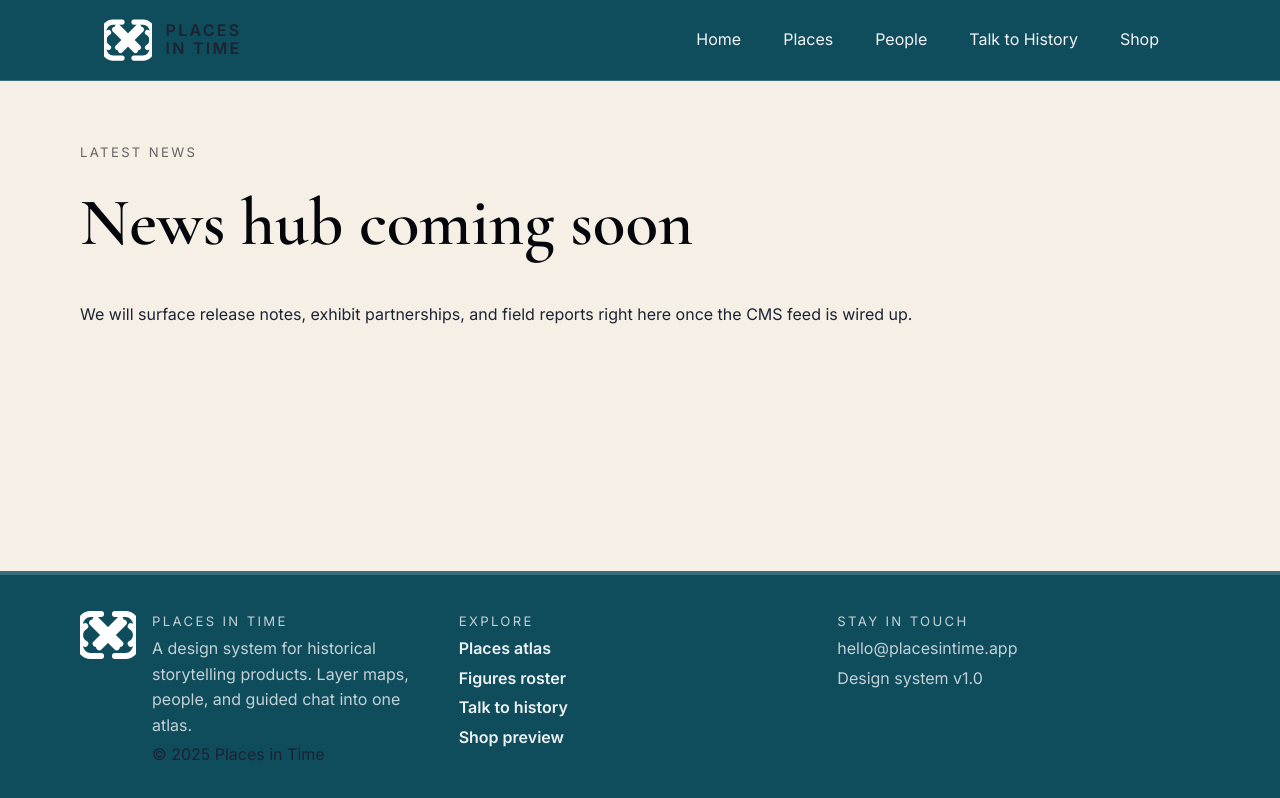
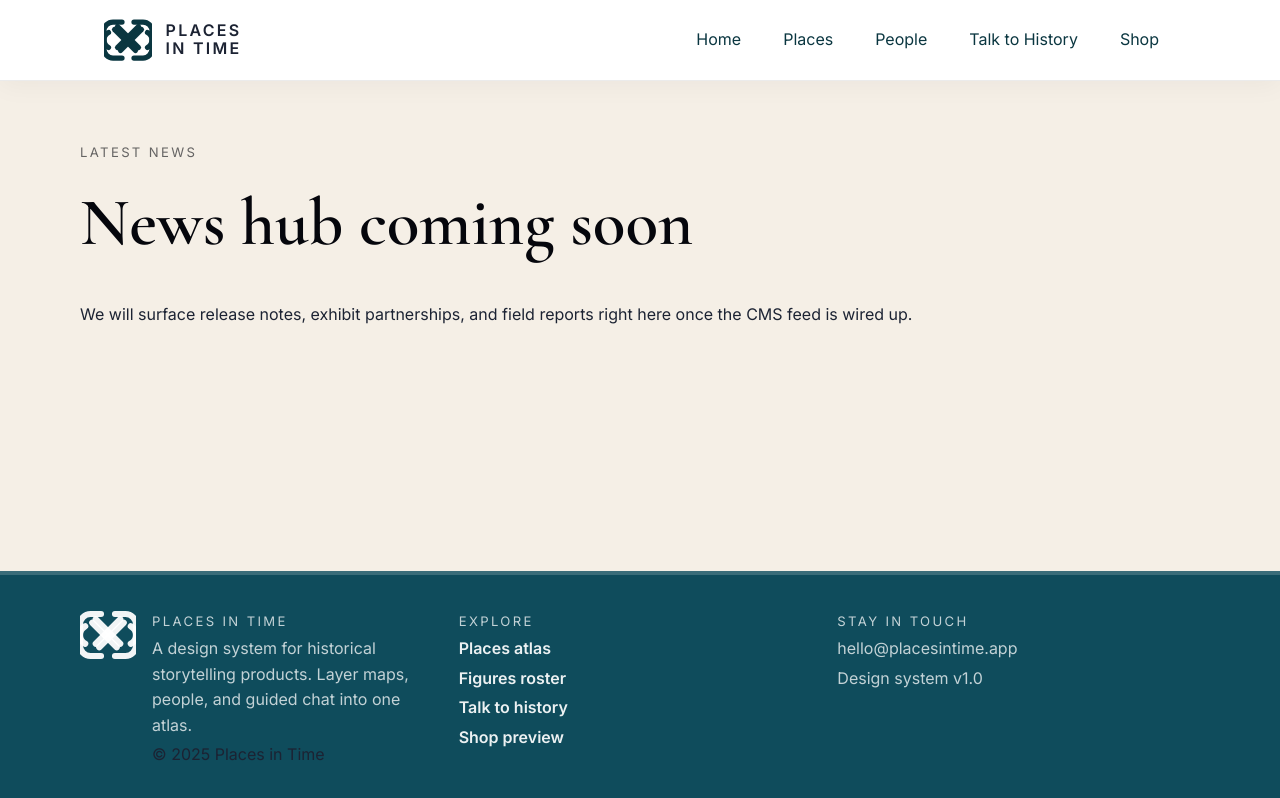
Before and after one commit to Alx-B75/places_in_time_site, a React (Vite) app: page /news in a window 1280 px wide. Built offline with nearby package versions, Linux system fonts and the light colour scheme; no server answers.

Commit message:
feat: update favicon and LogoMark component for improved branding and accessibility; enhance site header styles

```diff
--- a/src/components/LogoMark.jsx
+++ b/src/components/LogoMark.jsx
@@ -5,7 +5,8 @@ const LogoMark = ({ tone = 'teal', size = 48, className = '', hideTitle = false
     light: '#ffffff',
   }
 
-  const strokeColor = toneMap[tone] ?? toneMap.teal
+  const toneKey = tone ?? 'teal'
+  const strokeColor = toneMap[toneKey] ?? toneKey
   const titleId = hideTitle ? undefined : 'places-in-time-logo'
 
   return (
--- a/src/layout/AppLayout.jsx
+++ b/src/layout/AppLayout.jsx
@@ -17,7 +17,7 @@ const AppLayout = ({ children }) => {
       <header className="site-header">
         <div className="content-container header-inner">
           <NavLink to="/" className="brand" aria-label="Places in Time home">
-            <LogoMark tone="light" size={48} className="brand-mark" />
+            <LogoMark tone="currentColor" size={48} className="brand-mark" />
             <span className="brand-text">
               <span className="brand-line">Places</span>
               <span className="brand-line">in Time</span>
@@ -44,7 +44,7 @@ const AppLayout = ({ children }) => {
       <footer className="site-footer">
         <div className="content-container footer-grid">
           <div className="footer-brand">
-            <LogoMark tone="light" size={56} className="brand-mark" />
+            <LogoMark tone="currentColor" size={56} className="brand-mark" />
             <div>
               <p className="eyebrow">Places in Time</p>
               <p>
--- a/src/styles/global.css
+++ b/src/styles/global.css
@@ -147,9 +147,10 @@ span {
 }
 
 .site-header {
-  background: var(--pit-teal);
-  color: #f4f5f7;
-  border-bottom: 1px solid rgba(255, 255, 255, 0.18);
+  background: #ffffff;
+  color: var(--pit-teal-strong);
+  border-bottom: 1px solid rgba(5, 6, 12, 0.08);
+  box-shadow: 0 6px 24px rgba(5, 6, 12, 0.04);
 }
 
 .header-inner {
@@ -168,11 +169,12 @@ span {
   font-family: var(--pit-font-body);
   letter-spacing: 0.14em;
   text-transform: uppercase;
-  color: #f4f5f7;
+  color: var(--pit-teal-strong);
 }
 
 .brand-mark {
   flex-shrink: 0;
+  color: inherit;
 }
 
 .brand-text {
@@ -195,16 +197,16 @@ span {
   padding: 0.4rem 1rem;
   border-radius: var(--pit-radius-pill);
   border: 1px solid transparent;
-  color: #f4f5f7;
+  color: var(--pit-teal-strong);
   transition: background 0.2s ease, border-color 0.2s ease;
 }
 
 .nav-link:hover {
-  border-color: rgba(255, 255, 255, 0.4);
+  border-color: rgba(15, 76, 92, 0.3);
 }
 
 .nav-link.is-active {
-  background: rgba(255, 255, 255, 0.12);
+  background: rgba(15, 76, 92, 0.1);
 }
 
 .site-main {
@@ -238,6 +240,26 @@ span {
 .site-footer a {
   color: rgba(255, 255, 255, 0.92);
   font-weight: 600;
+}
+
+@media (prefers-color-scheme: dark) {
+  .site-footer {
+    background: #ffffff;
+    color: var(--pit-ink);
+    border-top: var(--pit-stroke) solid rgba(5, 6, 12, 0.08);
+  }
+
+  .site-footer p {
+    color: var(--pit-ink-soft);
+  }
+
+  .site-footer a {
+    color: var(--pit-teal);
+  }
+
+  .site-footer .brand-mark {
+    color: var(--pit-teal);
+  }
 }
 
 .button-row {
```
Also changed, not shown: public/favicon.svg.
